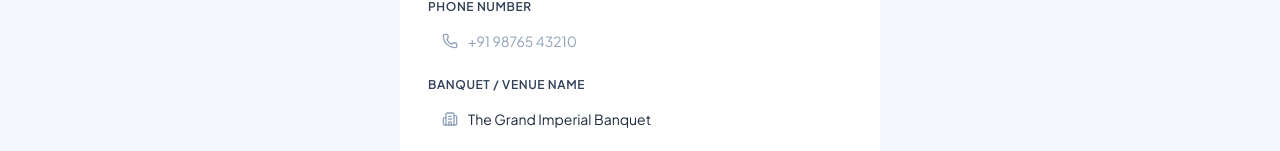
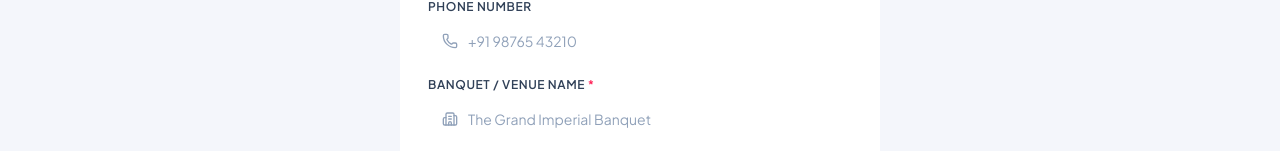
Before and after one commit to vibecoderakash/VenueOS, a Next.js app: page /setup in a window 1280 px wide. Shown: the part 801-952 px from the top of the page. Built offline with nearby package versions, Linux system fonts and the light colour scheme; no server answers.

Commit message:
fix: require venue name during setup

```diff
--- a/app/api/auth/setup/route.ts
+++ b/app/api/auth/setup/route.ts
@@ -15,6 +15,10 @@
     }
 
     const { full_name, email, phone, password, venue_name } = body;
+
+    if (typeof venue_name !== 'string' || !venue_name.trim()) {
+      return NextResponse.json({ error: 'Banquet or venue name is required.' }, { status: 400 });
+    }
 
     // 1. Validation
     if (!full_name || typeof full_name !== 'string' || full_name.trim().length < 2) {
@@ -81,7 +85,7 @@
           name: cleanName,
           phone: cleanPhone,
           role: 'owner',
-          venue_name: venue_name || 'VenueOS Grand Hall',
+          venue_name: venue_name.trim(),
         },
       },
     });
@@ -122,7 +126,7 @@
 
     const orgData = {
       id: 'org-' + (userId.slice(0, 8) || 'venue'),
-      name: typeof venue_name === 'string' && venue_name.trim() ? venue_name.trim() : 'The Grand Imperial Banquet',
+      name: venue_name.trim(),
       email: cleanEmail,
       phone: cleanPhone,
       address: '',
--- a/app/setup/page.tsx
+++ b/app/setup/page.tsx
@@ -26,7 +26,7 @@
   const [fullName, setFullName] = useState('');
   const [email, setEmail] = useState('');
   const [phone, setPhone] = useState('');
-  const [venueName, setVenueName] = useState('The Grand Imperial Banquet');
+  const [venueName, setVenueName] = useState('');
   const [password, setPassword] = useState('');
   const [confirmPassword, setConfirmPassword] = useState('');
   const [showPassword, setShowPassword] = useState(false);
@@ -184,6 +184,11 @@
       return;
     }
 
+    if (!venueName.trim()) {
+      setErrorMsg('Please enter your banquet or venue name.');
+      return;
+    }
+
     setIsSubmitting(true);
 
     try {
@@ -194,7 +199,7 @@
           full_name: fullName.trim(),
           email: email.trim().toLowerCase(),
           phone: phone.trim() || null,
-          venue_name: venueName.trim() || 'VenueOS Grand Hall',
+          venue_name: venueName.trim(),
           password,
         }),
       });
@@ -402,7 +407,7 @@
             {/* Venue Name */}
             <div>
               <label className="block text-xs font-semibold text-slate-700 uppercase tracking-wider mb-1.5">
-                Banquet / Venue Name
+                Banquet / Venue Name <span className="text-rose-500">*</span>
               </label>
               <div className="relative flex items-center">
                 <div className="absolute left-3.5 text-slate-400 pointer-events-none">
```
